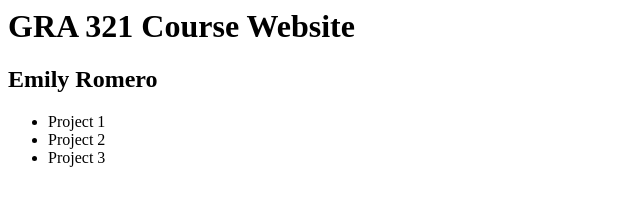
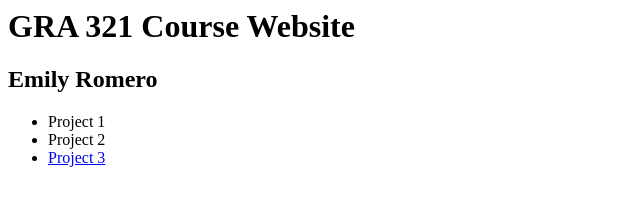
Before and after one commit to egromero8/gra321-f19, a plain HTML site: page index.html in a window 1280 px wide. Shown: the full height of the page, 0-640 px from the left. Drawn offline with Linux system fonts and the light colour scheme.

Commit message:
Add project 3 link

```diff
--- a/index.html
+++ b/index.html
@@ -8,7 +8,9 @@
     <ul>
         <li>Project 1</li>
         <li>Project 2</li>
-        <li>Project 3</li>
+        <li>
+            <a href="project3/index.html"title="Project 3">Project 3</a>
+        </li>
     </ul>
 </body>
 </html>
```
Also changed, not shown: project3/index.html (added, +9 -0 lines).
